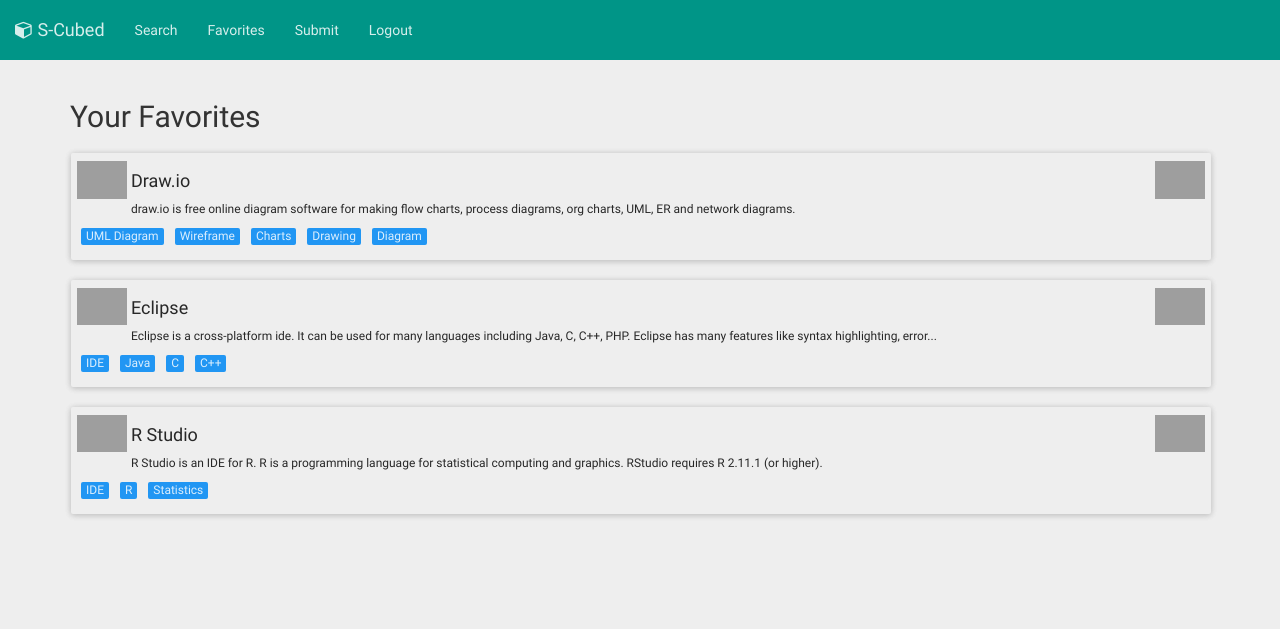
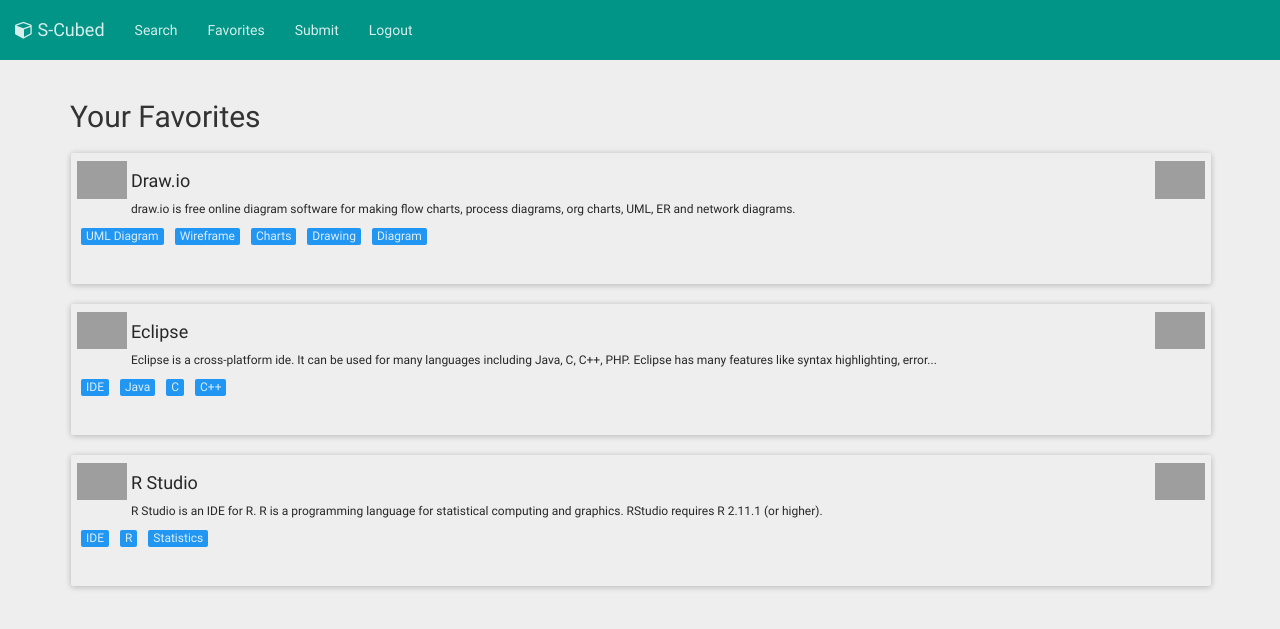
Before and after one commit to cheble/S-Cubed, a Jekyll site: the page built from Favorites.html, in a window 1280 px wide. Shown: the top 629 px of the page. Built offline with Jekyll 4.4.1, drawn with Linux system fonts in a browser that asks for light colours; nearby versions of some CDN libraries; library files that are not in the unit come from our copies; Markdown is read by kramdown in place of the engine named in the settings; grey boxes are pictures that could not be loaded.

Commit message:
tile layout testing

```diff
--- a/_includes/tile.html
+++ b/_includes/tile.html
@@ -15,14 +15,14 @@
       </div>
     </div>
     <div class="tile_south">
-      <div class="tile_tags">
+      <div class="tile_tags left">
         <div>
           {% for tag in include.value.tags %}
             <div class="tile_tag btn-material-blue">{{ tag }}</div>
           {% endfor %}
         </div>
       </div>
-      <div class="tile_stats">
+      <div class="tile_stats right">
 
       </div>
     </div>
--- a/css/main.css
+++ b/css/main.css
@@ -72,7 +72,17 @@ body {
   overflow: hidden;
 }
 
-.tile_south {
+.tile_tags {
+  white-space: nowrap;
+  text-transform: none;
+  text-align: left;
+  font-size: 12px;
+  height: 2em;
+  width: 75%;
+  overflow: scroll;
+}
+
+.tile_stats {
   white-space: nowrap;
   text-transform: none;
   text-align: left;
```
